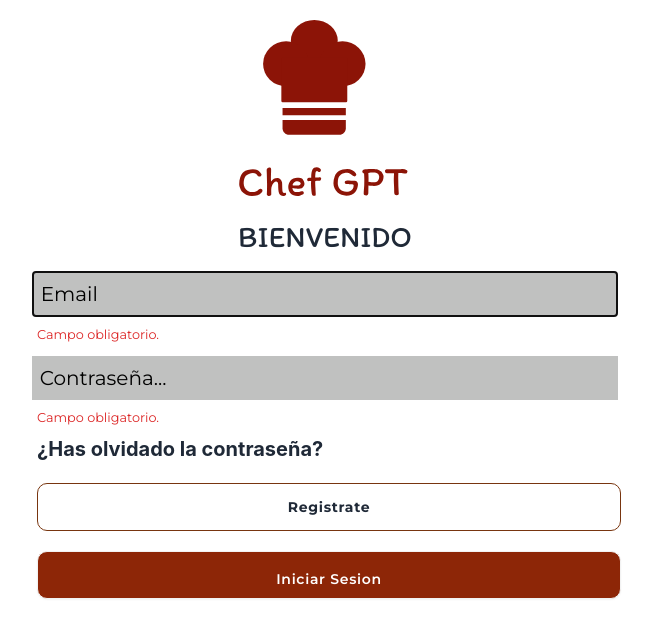
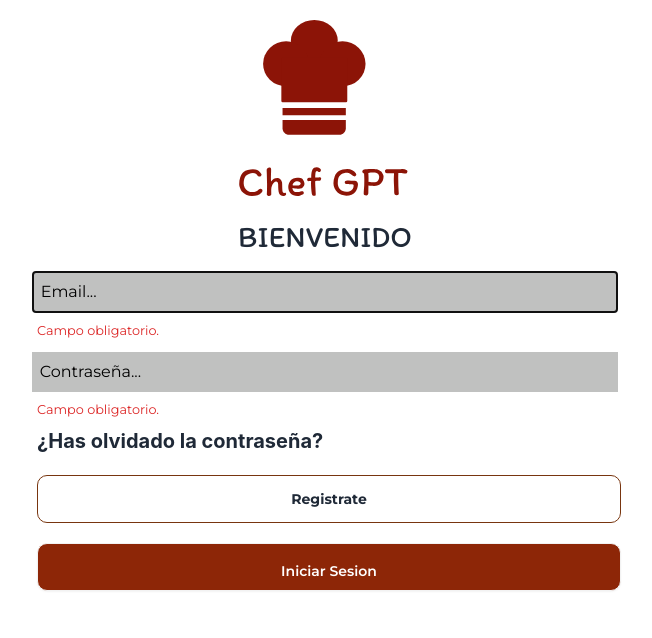
Before and after one commit to No-Country/S12-04-T-Node-React, a React (Vite) app in the folder frontend/: page /auth in a window 1280 px wide. Shown: the top 638 px of the page, without its empty margins (315-967 px from the left). Built offline with nearby package versions, Linux system fonts and the light colour scheme.

Commit message:
Se envia al chat cuabdo ingresa usuario

```diff
--- a/frontend/src/pages/Login.jsx
+++ b/frontend/src/pages/Login.jsx
@@ -1,6 +1,6 @@
 import { useState } from 'react';
 import img from '../assets/images/Group8.svg';
-import { Link, useAsyncValue } from 'react-router-dom';
+import { Link, useNavigate } from 'react-router-dom';
 
 
 const initialValues = {
@@ -14,7 +14,7 @@ const Login = () => {
   // console.log('ruta', url);
   const [dataUser, setDataUser] = useState(initialValues);
   // const {error, setError} = useState({});
-
+  const navigate = useNavigate();
   const validate = () => {
     let errorsList = {};
 
@@ -37,7 +37,6 @@ const Login = () => {
   };
   const handleData = async (e) => {
     e.preventDefault();
-    console.log(dataUser);
     if(Object.keys(validate()).length === 0){
       await fetch('https://chefgtp.onrender.com/api/auth',{
         method: 'POST',
@@ -49,8 +48,8 @@ const Login = () => {
       .then(response => response.json())
       .then(response => {
         localStorage.setItem('loginData', JSON.stringify(response.data))
-
-        console.log(response)})
+        navigate('/chat')
+        })
       .catch(error => console.log(error))
       .finally(() => {
         console.log('Finalizado');
@@ -71,9 +70,9 @@ const Login = () => {
 
         <input
         style={{backgroundColor: 'rgba(118, 120, 118, 0.46)'}}
-        className='w-11/12 mx-auto border ps-2 text-xl py-2  placeholder:bolder placeholder:text-black placeholder:text-900'
+        className='w-11/12 mx-auto border ps-2 text-base py-2  placeholder:bolder placeholder:text-black placeholder:text-900'
         type="text"
-        placeholder="Email"
+        placeholder="Email..."
         name="email"
         value={dataUser.email}
         onChange={(e) => setDataUser({ ...dataUser, email: e.target.value })}
@@ -85,7 +84,7 @@ const Login = () => {
 
         <input
         style={{backgroundColor: 'rgba(118, 120, 118, 0.46)'}}
-        className='w-11/12 mx-auto ps-2 text-xl py-2 mt-3  placeholder:bolder placeholder:text-black placeholder:text-900'
+        className='w-11/12 mx-auto ps-2 text-base py-2 mt-3  placeholder:bolder placeholder:text-black placeholder:text-900'
         type="password"
         name="password"
         placeholder='Contraseña...'
@@ -97,7 +96,7 @@ const Login = () => {
         <Link to="/" className="text-xl font-bold mt-2 ms-4 sm:ms-8" style={{fontFamily: 'SF Pro Display'}}>¿Has olvidado la contraseña?</Link>
 
 
-        <Link to="/auth/register" className="ms-4 sm:ms-8  btn btn-outline my-5 text-dark-900 font-bold border-amber-900 tracking-wider rounde me-4 sm:me-6" style={{
+        <Link to="/auth/register" className="ms-4 sm:ms-8  btn btn-outline hover:bg-[#6fffa6d3] my-5 text-dark-900 font-bold border-amber-900  rounded me-4 sm:me-6" style={{
         borderRadius: '10px'}}>Registrate</Link>
 
 
@@ -105,7 +104,7 @@ const Login = () => {
 
         <button
         type="submit"
-        className="btn btn-amber-900 hover:bg-[#17f36b] text-white  tracking-wider py-5 px-4 rounded ms-4 sm:ms-8 me-4 sm:me-6"
+        className="btn btn-amber-900  text-white py-5 px-4 rounded ms-4 sm:ms-8 me-4 sm:me-6"
         style={{backgroundColor: '#8D2607',
         borderRadius: '10px'}}>
           Iniciar Sesion</button>
```
